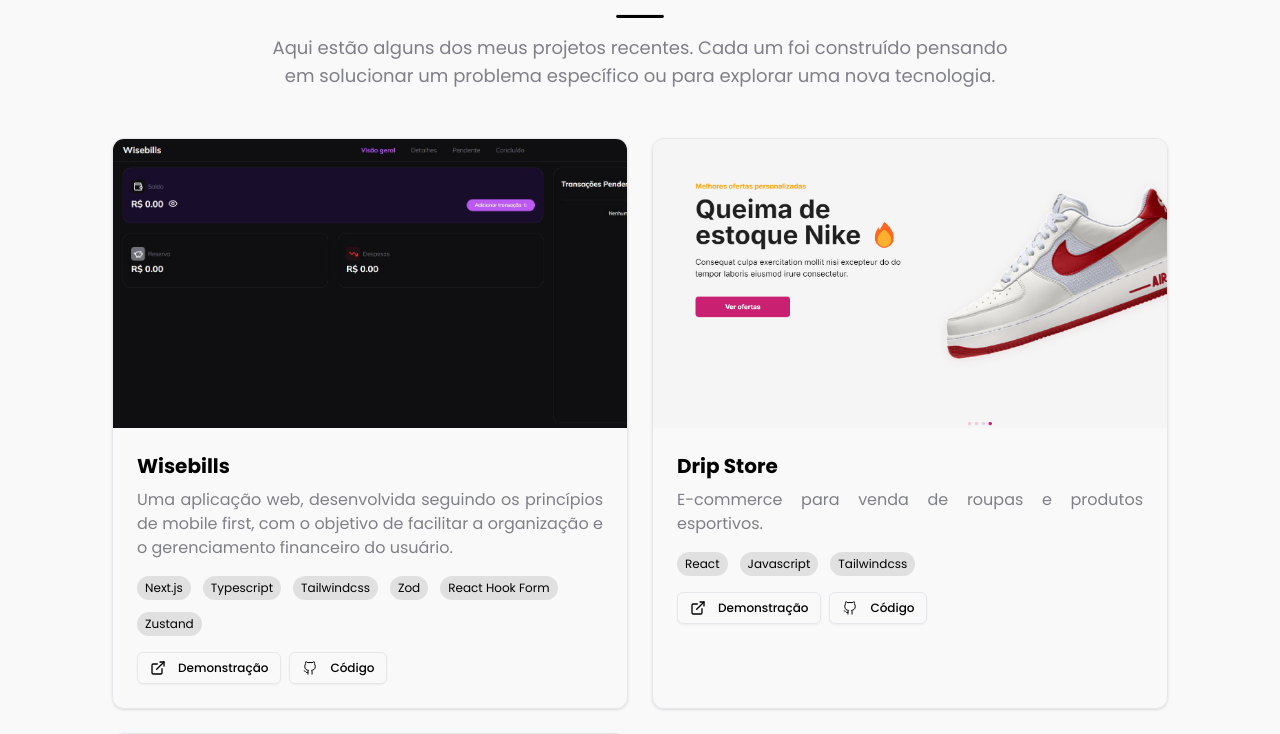
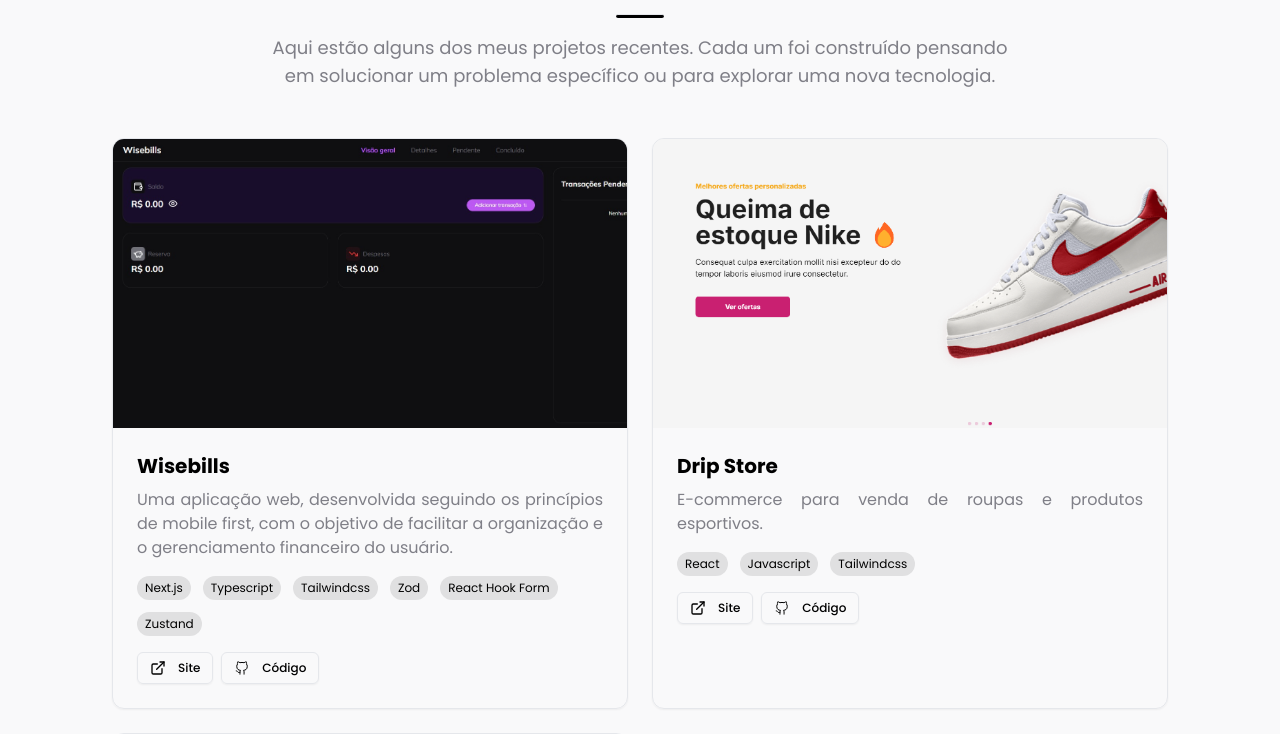
Before and after one commit to nicolasfreitas-dev/portfolio-next, a Next.js app: page / in a window 1280 px wide. Shown: the part 2140-2874 px from the top of the page. Built offline with nearby package versions, Linux system fonts and the light colour scheme.

Commit message:
refactor: adjust on project card max width and shadow box

```diff
--- a/src/components/Projects/index.tsx
+++ b/src/components/Projects/index.tsx
@@ -22,7 +22,7 @@
                 <div className="grid gap-6 sm:grid-cols-2">
                     {projects.map((project, index) => {
                         return (
-                            <Card key={index} className="overflow-hidden group">
+                            <Card key={index} className="max-w-xl overflow-hidden group">
                                 <div className="relative overflow-hidden aspect-video">
                                     <Image
                                         src={project.image}
@@ -56,7 +56,7 @@
                                                 target="_blank"
                                                 rel="noopener noreferrer"
                                             >
-                                                Demonstração
+                                                Site
                                             </Link>
                                         </Button>
                                         <Button variant="outline" size="sm">
--- a/src/components/ui/card.tsx
+++ b/src/components/ui/card.tsx
@@ -9,7 +9,7 @@
   <div
     ref={ref}
     className={cn(
-      "rounded-xl border bg-card text-card-foreground shadow",
+      "rounded-xl border bg-card text-card-foreground shadow-sm",
       className
     )}
     {...props}
```
